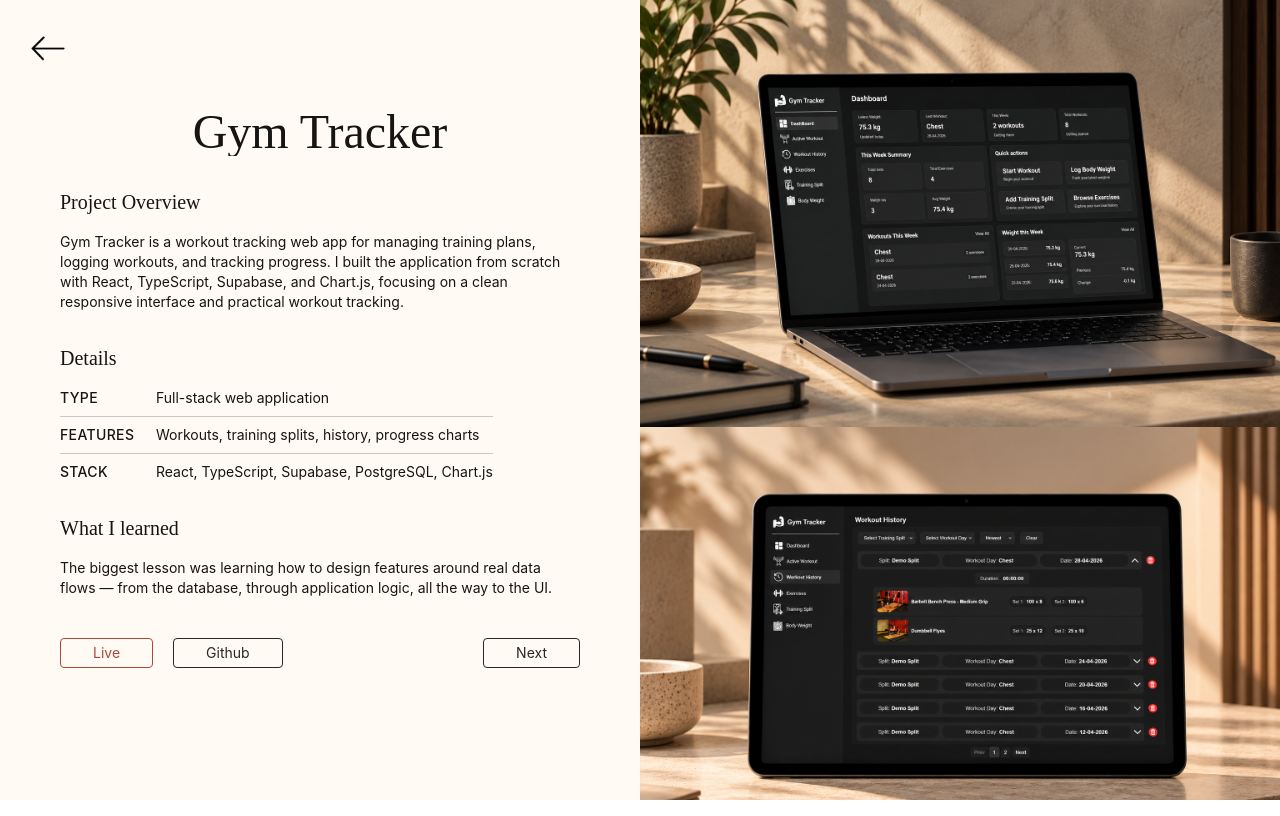
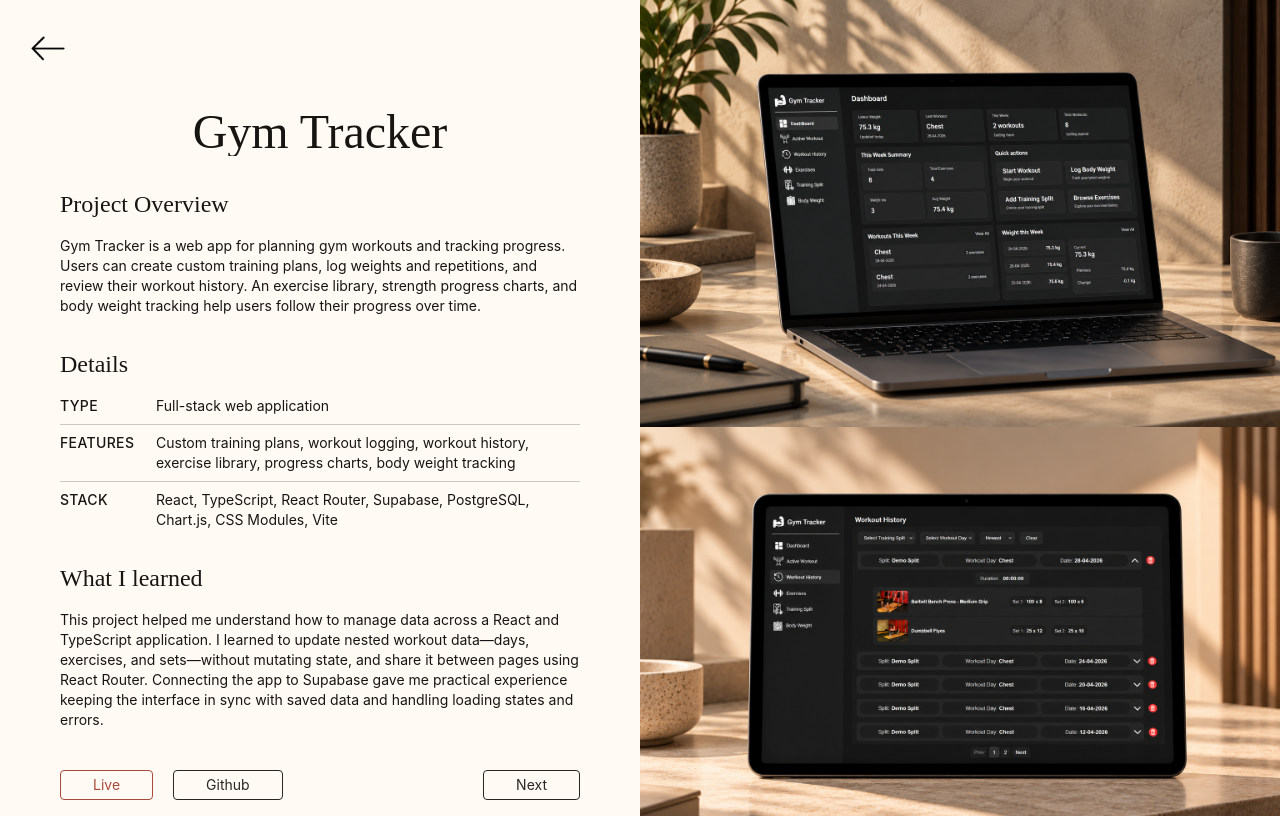
Before and after one commit to Luan2118/portfolio-v2, a React (Vite) app: page /gym-tracker in a window 1280 px wide. Built offline with nearby package versions, Linux system fonts and the light colour scheme.

Commit message:
feat: update Gym Tracker content and project typography

```diff
--- a/src/pages/Projects/GymTracker.tsx
+++ b/src/pages/Projects/GymTracker.tsx
@@ -9,13 +9,13 @@ function GymTracker() {
   return (
     <ProjectLayout
       title='Gym Tracker'
+      titleSizeClassName='text-5xl md:text-6xl xl:text-5xl 2xl:text-6xl'
       overview='
-      Gym Tracker is a workout tracking web app for managing training plans, logging workouts, and tracking progress.
-      I built the application from scratch with React, TypeScript, Supabase, and Chart.js, focusing on a clean responsive interface and practical workout tracking.'
+      Gym Tracker is a web app for planning gym workouts and tracking progress. Users can create custom training plans, log weights and repetitions, and review their workout history. An exercise library, strength progress charts, and body weight tracking help users follow their progress over time.'
       type='Full-stack web application'
-      features='Workouts, training splits, history, progress charts'
-      stack='React, TypeScript, Supabase, PostgreSQL, Chart.js'
-      lesson='The biggest lesson was learning how to design features around real data flows — from the database, through application logic, all the way to the UI.'
+      features='Custom training plans, workout logging, workout history, exercise library, progress charts, body weight tracking'
+      stack='React, TypeScript, React Router, Supabase, PostgreSQL, Chart.js, CSS Modules, Vite'
+      lesson='This project helped me understand how to manage data across a React and TypeScript application. I learned to update nested workout data—days, exercises, and sets—without mutating state, and share it between pages using React Router. Connecting the app to Supabase gave me practical experience keeping the interface in sync with saved data and handling loading states and errors.'
       images={[dashboard, workoutHistory, exercises, activeMobile, exercisesMobile]}
       theme='light'
       livePath='https://gym-tracker-azure-tau.vercel.app/'
--- a/src/pages/Projects/components/ProjectLayout.tsx
+++ b/src/pages/Projects/components/ProjectLayout.tsx
@@ -9,6 +9,7 @@ import useCursor from "../../../hooks/useCursor";
 
 type ProjectLayoutProps = {
   title: string
+  titleSizeClassName?: string
   overview: string
   type?: string
   features?: string
@@ -40,7 +41,7 @@ const buttonVariant: Variants = {
 }
 
 
-function ProjectLayout({ title, overview, type, features, stack, lesson, images, theme, isInProgress, livePath, gitHubPath, next, prev }: ProjectLayoutProps) {
+function ProjectLayout({ title, titleSizeClassName = 'text-3xl md:text-4xl xl:text-5xl 2xl:text-6xl', overview, type, features, stack, lesson, images, theme, isInProgress, livePath, gitHubPath, next, prev }: ProjectLayoutProps) {
 
 
   const linkStyle = theme === "dark"
@@ -100,7 +101,7 @@ function ProjectLayout({ title, overview, type, features, stack, lesson, images,
           <div className="overflow-hidden">
             <motion.h1
               variants={item}
-              className="text-3xl md:text-4xl xl:text-5xl 2xl:text-6xl font-[Judson] text-center">
+              className={`${titleSizeClassName} font-[Judson] text-center`}>
               {title}
             </motion.h1>
           </div>
@@ -108,14 +109,14 @@ function ProjectLayout({ title, overview, type, features, stack, lesson, images,
           {isInProgress ? <p className="font-[Inter] text-3xl text-[#A84A3A] mx-auto tracking-[0.3rem] mt-10 mb-5 text-center">WEBSITE REDESIGN - IN PROGRESS</p>
             : null}
 
-          <div >
+          <div className="mt-6 xl:mt-0">
 
             <div className="overflow-hidden">
-              <motion.p
+              <motion.h2
                 variants={item}
-                className="text-xl lg:text-xl font-[Judson] py-4">
+                className="text-2xl font-[Judson] py-4">
                 Project Overview
-              </motion.p>
+              </motion.h2>
             </div>
 
             <div className="overflow-hidden">
@@ -132,7 +133,7 @@ function ProjectLayout({ title, overview, type, features, stack, lesson, images,
           {isInProgress ? null :
             <>
               <div>
-                <motion.p variants={item} className="text-xl lg:text-xl font-[Judson] py-4">Details</motion.p>
+                <motion.h2 variants={item} className="text-2xl font-[Judson] py-4">Details</motion.h2>
 
                 <dl className="text-sm w-fit">
                   <motion.div variants={item} className={`grid grid-cols-[80px_1fr] gap-4 border-b pb-2 ${detailBorder}`}>
@@ -153,11 +154,11 @@ function ProjectLayout({ title, overview, type, features, stack, lesson, images,
               </div>
 
               <div>
-                <motion.p
+                <motion.h2
                   variants={item}
-                  className="text-lg xl:text-xl font-[Judson] py-4">
+                  className="text-2xl font-[Judson] py-4">
                   What I learned
-                </motion.p>
+                </motion.h2>
 
                 <motion.p
                   variants={item}
```
